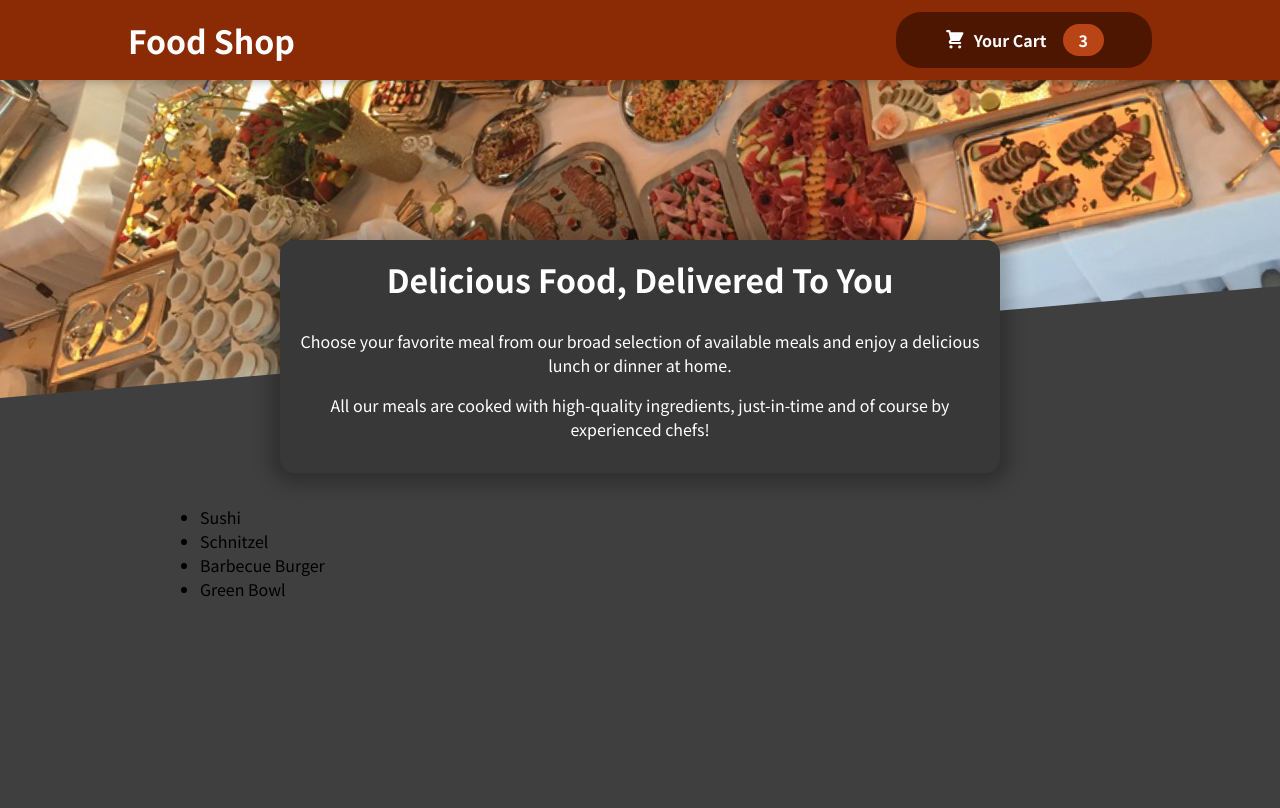
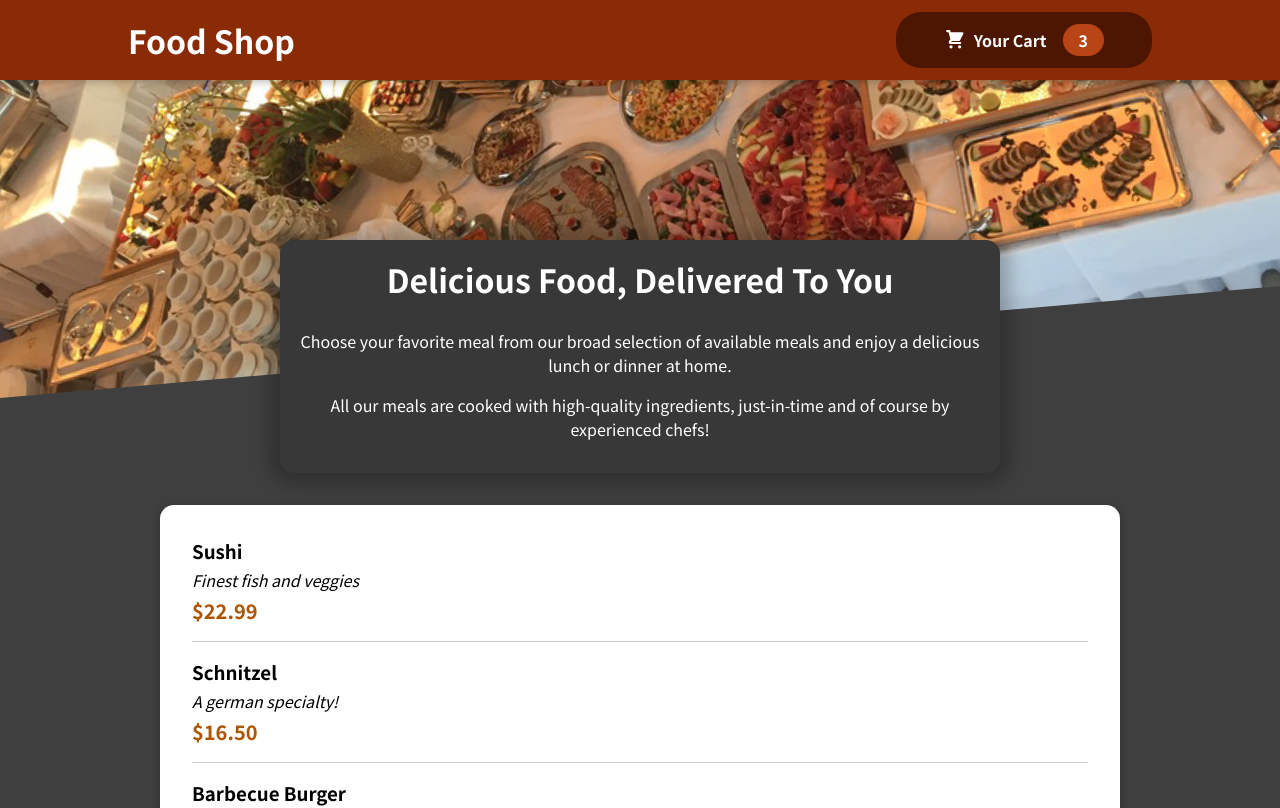
Before and after one commit to Trung-Hieu-Dev/react-food-order-app, a React (Create React App) app: page / in a window 1280 px wide. Shown: the top 808 px of the page. Built offline with nearby package versions, Linux system fonts and the light colour scheme.

Commit message:
Adding Individual Meal Items & Displaying Them

```diff
--- a/src/Components/Meals/AvailableMeals.js
+++ b/src/Components/Meals/AvailableMeals.js
@@ -1,6 +1,9 @@
 import React from "react";
 
 import classes from "./AvailableMeals.module.css";
+
+import { Card } from "../UI/Card";
+import { MealItem } from "./MealItem/MealItem";
 
 const DUMMY_MEALS = [
   {
@@ -30,10 +33,19 @@
 ];
 
 export const AvailableMeals = () => {
-  const mealsList = DUMMY_MEALS.map((meal) => <li>{meal.name}</li>);
+  const mealsList = DUMMY_MEALS.map((meal) => (
+    <MealItem
+      key={meal.id}
+      name={meal.name}
+      description={meal.description}
+      price={meal.price}
+    />
+  ));
   return (
-    <section>
-      <ul className={classes.meals}>{mealsList}</ul>
+    <section className={classes.meals}>
+      <Card>
+        <ul>{mealsList}</ul>
+      </Card>
     </section>
   );
 };
--- /dev/null
+++ b/src/Components/Meals/MealItem/MealItem.js
@@ -0,0 +1,17 @@
+import React from "react";
+
+import classes from "./MealItem.module.css";
+
+export const MealItem = (props) => {
+  const price = `$${props.price.toFixed(2)}`;
+  return (
+    <li className={classes.meal}>
+      <div>
+        <h3>{props.name}</h3>
+        <div className={classes.description}>{props.description}</div>
+        <div className={classes.price}>{price}</div>
+      </div>
+      <div></div>
+    </li>
+  );
+};
--- /dev/null
+++ b/src/Components/Meals/MealItem/MealItem.module.css
@@ -0,0 +1,22 @@
+.meal {
+  display: flex;
+  justify-content: space-between;
+  margin: 1rem;
+  padding-bottom: 1rem;
+  border-bottom: 1px solid #ccc;
+}
+
+.meal h3 {
+  margin: 0 0 0.25rem 0;
+}
+
+.description {
+  font-style: italic;
+}
+
+.price {
+  margin-top: 0.25rem;
+  font-weight: bold;
+  color: #ad5502;
+  font-size: 1.25rem;
+}
```
